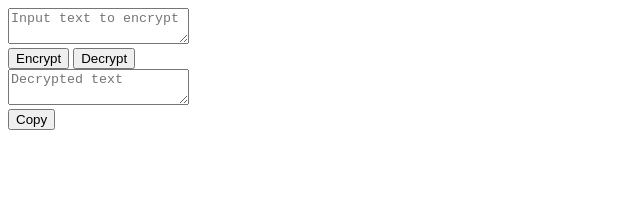
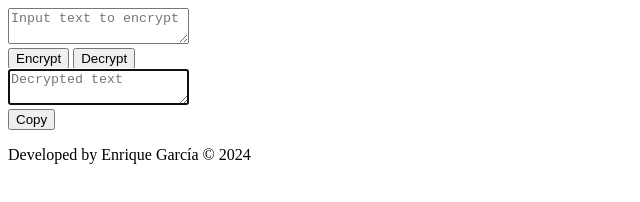
Before and after one commit to ggEnrique/Encrypter-Decrypter, a plain HTML site: page index.html in a window 1280 px wide. Both pictures are taken after a click on the button "Copy". Shown: the whole page, without its empty margins (0-640 px from the left). Drawn offline with Linux system fonts and the light colour scheme.

Commit message:
Added the copy button.

```diff
--- a/index.html
+++ b/index.html
@@ -24,12 +24,17 @@
             <textarea class="textbox-output" id="textboxOutput" placeholder="Decrypted text"></textarea>
 
             <div class="buttons-container">
-                <button class="button-copy" id="copyButton">Copy</button>
+                <button class="button-copy" id="copyButton" onclick="copyText()">Copy</button>
 
             </div>
         </section>
 
     </main>
+
+    <footer class="site-footer">
+        <p>Developed by Enrique García &#169 2024</p>
+    </footer>
+
     <script src="script.js"></script>
 </body>
 
--- a/script.js
+++ b/script.js
@@ -43,3 +43,14 @@ function decrypter(phrasetoEncrypt) {
     }
     return phrasetoEncrypt
 }
+
+function copyText(){
+    const textToCopy = document.getElementById("textboxOutput");
+
+    textToCopy.select();
+    textToCopy.setSelectionRange(0,99999);
+
+    navigator.clipboard.writeText(textToCopy.value);
+
+    alert("Copied the text: " + textToCopy.value);
+}
```
